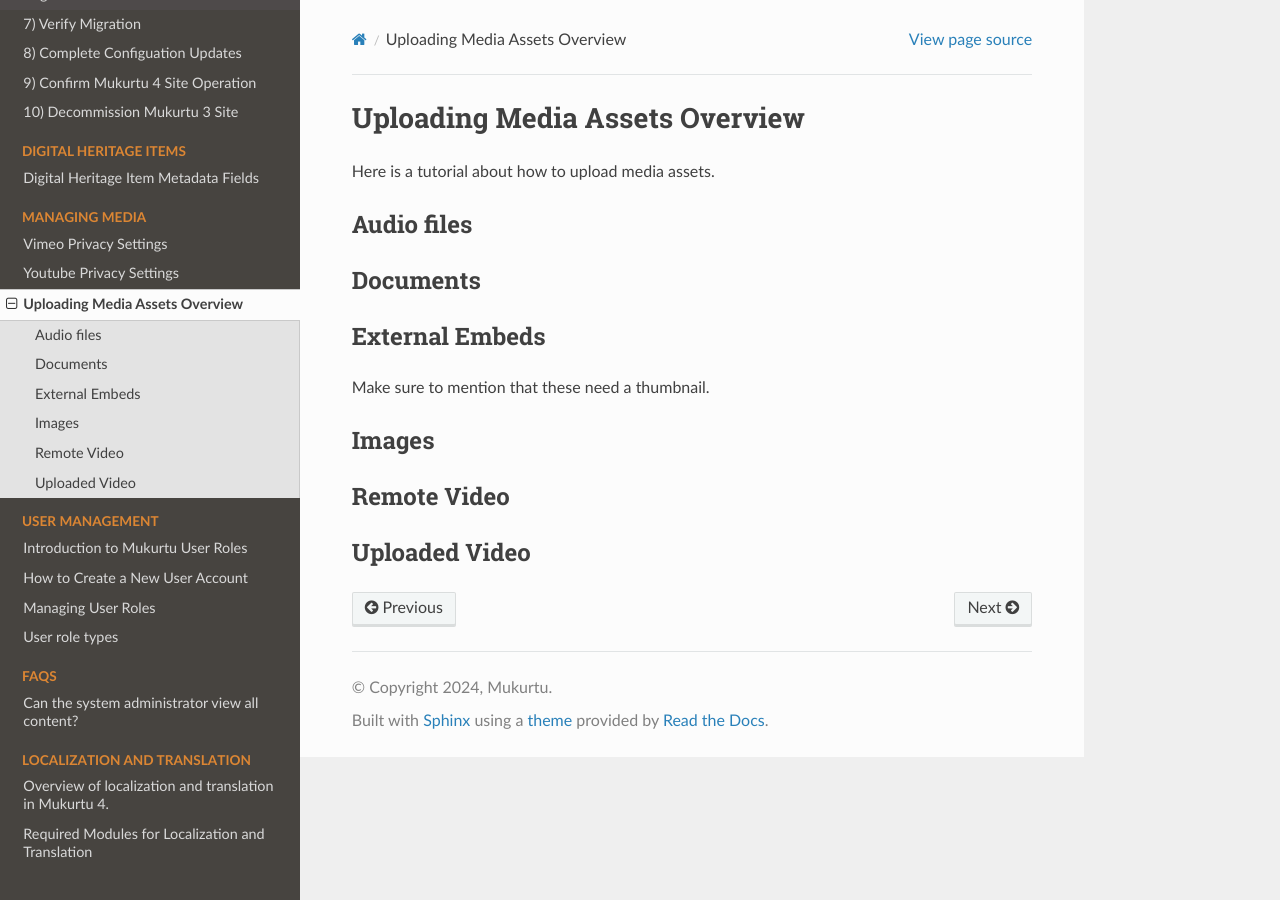
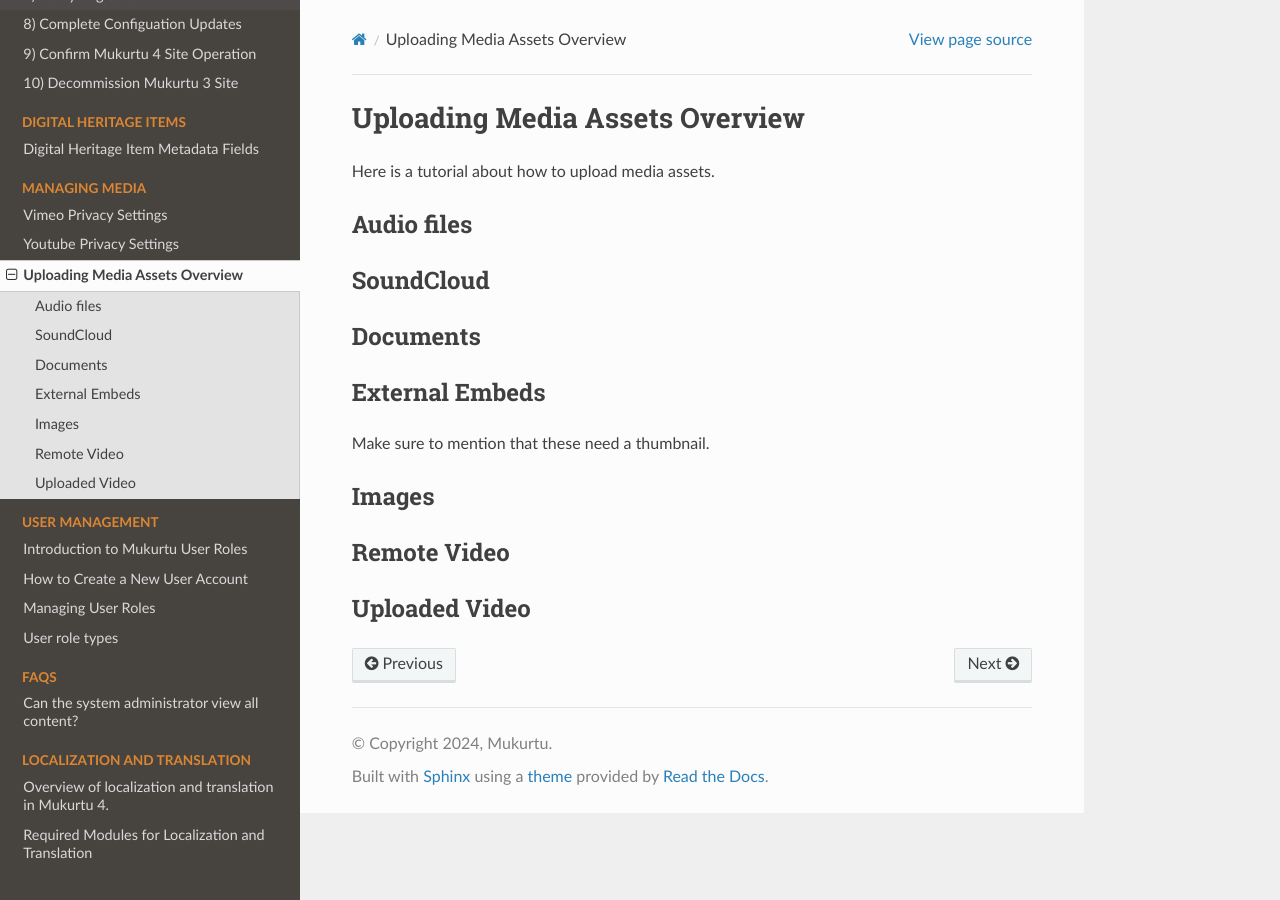
Before and after one commit to MukurtuCMS/mukurtudocs, a Sphinx documentation site: the page built from docs/source/media/upload-media-assets.md, in a window 1280 px wide. Built offline with Sphinx 7.4.7 and the Read the Docs theme 3.1.0, drawn with Linux system fonts in a browser that asks for light colours; some of the changed text lies outside the part shown.

Commit message:
Update upload-media-assets.md

```diff
--- a/docs/source/media/upload-media-assets.md
+++ b/docs/source/media/upload-media-assets.md
@@ -3,6 +3,8 @@
 Here is a tutorial about how to upload media assets.
 
 ## Audio files
+
+## SoundCloud
 
 ## Documents
 
```
